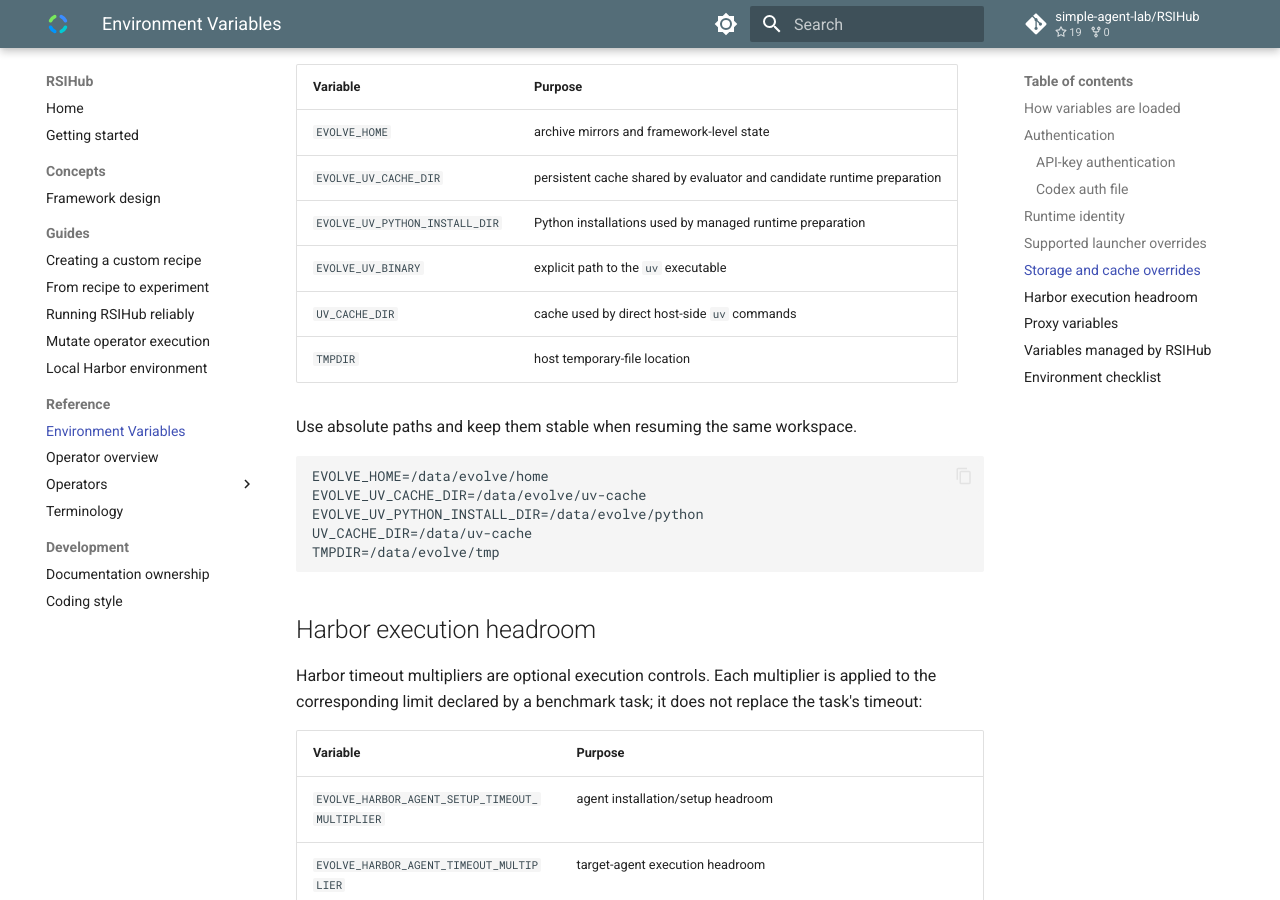
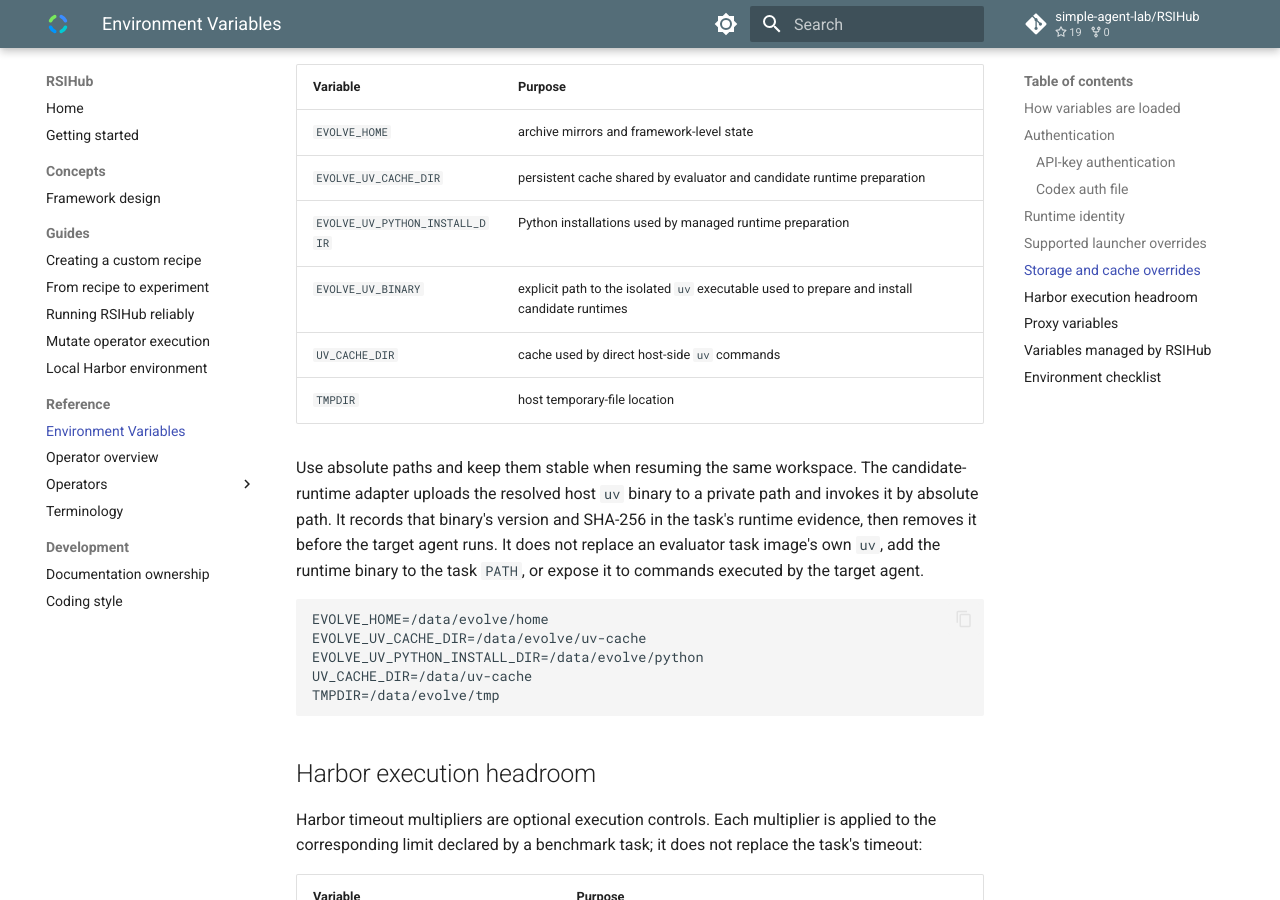
Before and after one commit to simple-agent-lab/EvolveX, an MkDocs documentation site: the page built from docs/reference/environment-variables.md, in a window 1280 px wide and 900 px high, scrolled down 2909 px. Built offline with MkDocs 1.6.1 and Material for MkDocs 9.7.7, drawn with Linux system fonts in a browser that asks for light colours; comment, search, counter and statistics services are not loaded.

Commit message:
fix: isolate MiniSWE candidate runtime uv

````diff
--- a/docs/reference/environment-variables.md
+++ b/docs/reference/environment-variables.md
@@ -136,11 +136,17 @@
 | `EVOLVE_HOME` | archive mirrors and framework-level state |
 | `EVOLVE_UV_CACHE_DIR` | persistent cache shared by evaluator and candidate runtime preparation |
 | `EVOLVE_UV_PYTHON_INSTALL_DIR` | Python installations used by managed runtime preparation |
-| `EVOLVE_UV_BINARY` | explicit path to the `uv` executable |
+| `EVOLVE_UV_BINARY` | explicit path to the isolated `uv` executable used to prepare and install candidate runtimes |
 | `UV_CACHE_DIR` | cache used by direct host-side `uv` commands |
 | `TMPDIR` | host temporary-file location |
 
-Use absolute paths and keep them stable when resuming the same workspace.
+Use absolute paths and keep them stable when resuming the same workspace. The
+candidate-runtime adapter uploads the resolved host `uv` binary to a private
+path and invokes it by absolute path. It records that binary's version and
+SHA-256 in the task's runtime evidence, then removes it before the target agent
+runs. It does not replace an evaluator task image's own `uv`, add the runtime
+binary to the task `PATH`, or expose it to commands executed by the target
+agent.
 
 ```dotenv
 EVOLVE_HOME=/data/evolve/home
````
Also changed, not shown: 4 other files.
